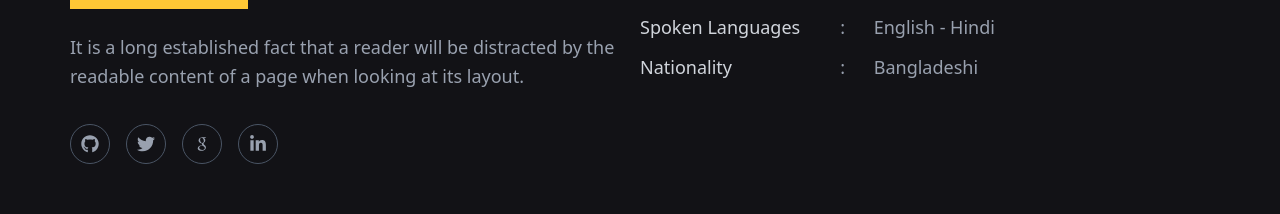
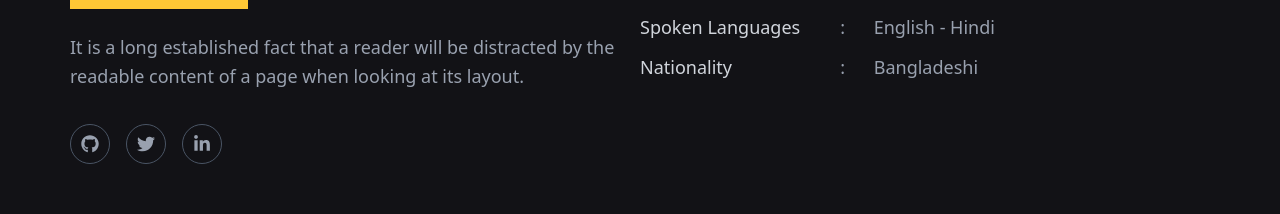
Before and after one commit to mesbaulrafi/myPortfolio, a React (Vite) app: page / in a window 1280 px wide. Shown: the part 800-1014 px from the top of the page. Built offline with nearby package versions, Linux system fonts and the light colour scheme.

Commit message:
remove google icon

```diff
--- a/src/components/layouts/About.jsx
+++ b/src/components/layouts/About.jsx
@@ -16,7 +16,7 @@ import Node from "/src/assets/nodejs.png";
 const socialLinks = [
         { Icon: FaGithub, link: "https://github.com/mesbaulrafi" },
         { Icon: FaTwitter, link: "https://twitter.com/mesbaulrafi" },
-        { Icon: LiaGoogle, link: "mailto:your-email@gmail.com" },
+        // { Icon: LiaGoogle, link: "" },
         { Icon: FaLinkedinIn, link: "https://linkedin.com/in/mesbaulrafi" },
     ];
 
```
